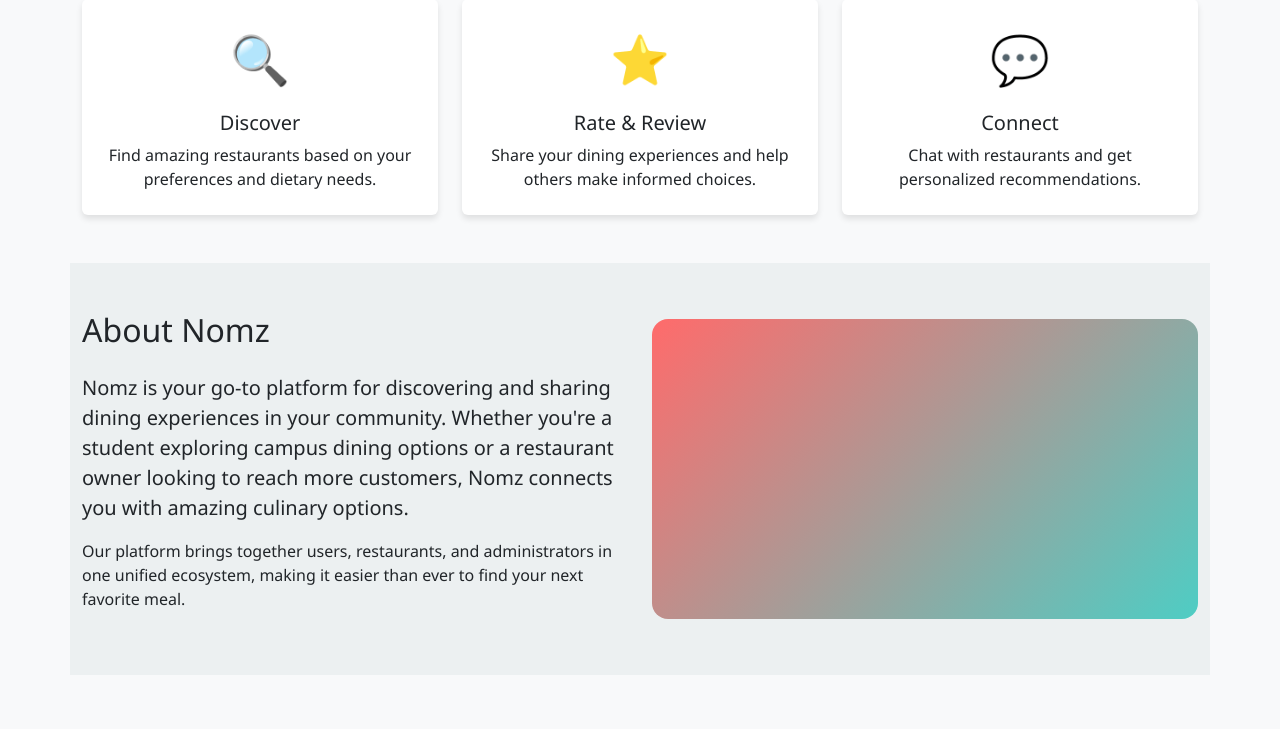
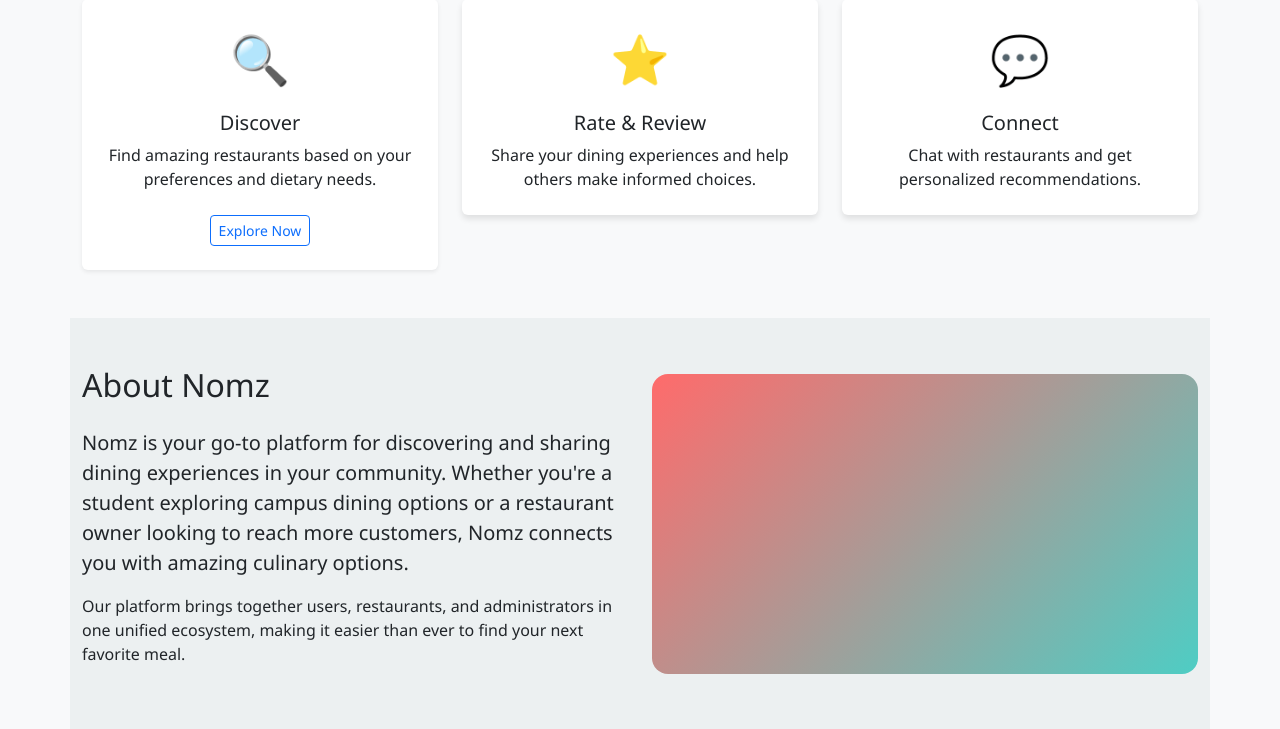
Before and after one commit to Vritika0703/nomz-restaurant-app, a Django app: page /home/ in a window 1280 px wide. Shown: the part 503-1232 px from the top of the page. Run offline with Django 5.2, Linux system fonts and the light colour scheme.

Commit message:
linked search to home page discover

```diff
--- a/nomz/views.py
+++ b/nomz/views.py
@@ -116,6 +116,7 @@ def user_logout(request):
     messages.success(request, 'You have been logged out successfully.')
     return redirect('landing')
 
+@login_required(login_url='login')
 def restaurant_search(request):
     query = request.GET.get('q', '')
     neighborhood = request.GET.get('neighborhood', '')
--- a/templates/nomz/home.html
+++ b/templates/nomz/home.html
@@ -23,13 +23,16 @@
 <section class="py-5">
     <div class="row g-4">
         <div class="col-md-4">
-            <div class="card">
-                <div class="card-body text-center p-4">
-                    <div style="font-size: 3rem; color: var(--primary-color); margin-bottom: 1rem;">🔍</div>
-                    <h5 class="card-title">Discover</h5>
-                    <p class="card-text">Find amazing restaurants based on your preferences and dietary needs.</p>
+            <a href="{% url 'restaurant_search' %}" class="text-decoration-none text-dark">
+                <div class="card h-100 shadow-sm border-0" style="cursor: pointer; transition: transform 0.2s;">
+                    <div class="card-body text-center p-4">
+                        <div style="font-size: 3rem; color: var(--primary-color); margin-bottom: 1rem;">🔍</div>
+                        <h5 class="card-title">Discover</h5>
+                        <p class="card-text">Find amazing restaurants based on your preferences and dietary needs.</p>
+                        <span class="btn btn-outline-primary btn-sm mt-2">Explore Now</span>
+                    </div>
                 </div>
-            </div>
+            </a>
         </div>
         <div class="col-md-4">
             <div class="card">
```
